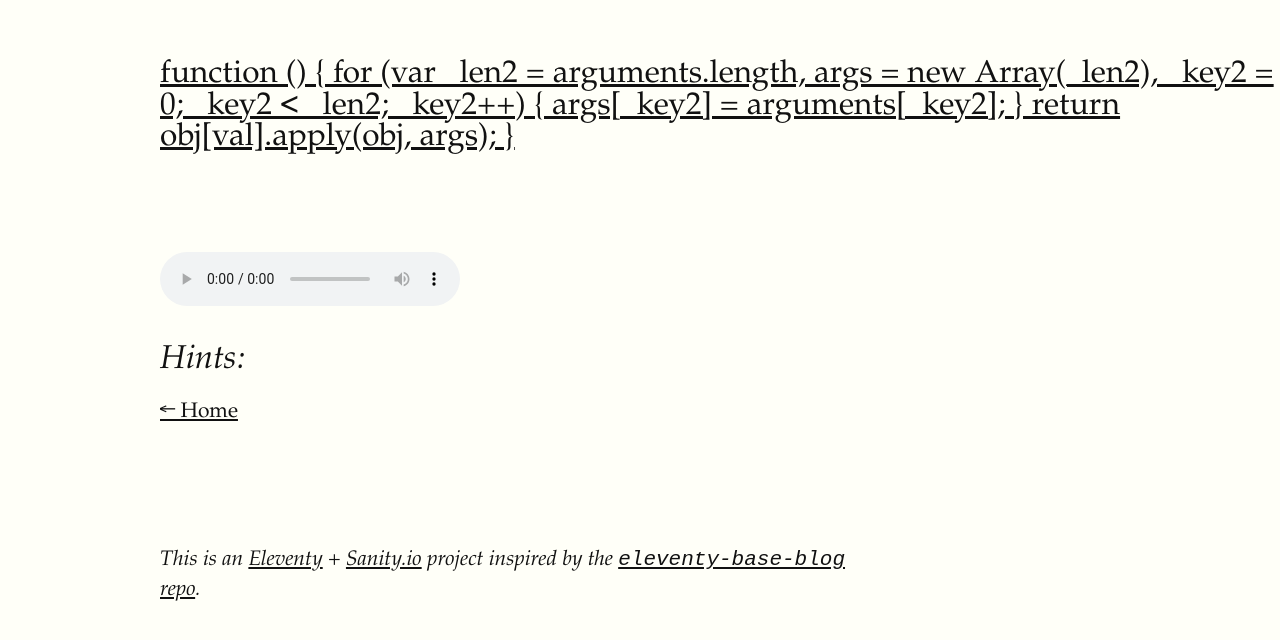
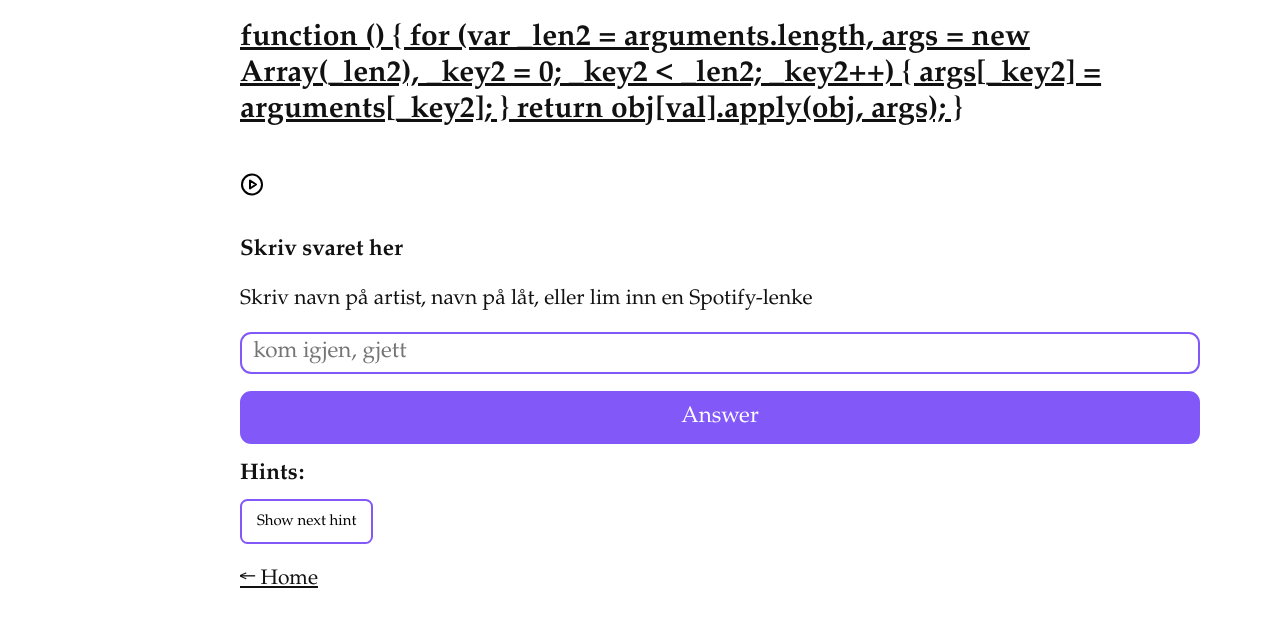
Before and after one commit to boyum/music-quiz, an Eleventy site: page web/question.njk in a window 1280 px wide. Built offline with nearby package versions, Linux system fonts and the light colour scheme; Eleventy itself is replaced by a stand-in of ours; files that its build step writes are made by us from their sources; what @sanity/asset-utils, @sanity/client would draw is missing.

Commit message:
add guess form

```diff
--- a/web/_data/questions.js
+++ b/web/_data/questions.js
@@ -65,7 +65,8 @@ async function getQuestions() {
     title,
     slug,
     audioTrack,
-    hints
+    hints,
+    previewTitle
   }`;
   const order = `| order(publishedAt asc)`;
   const query = [filter, projection, order].join(" ");
--- a/web/_includes/layouts/base.njk
+++ b/web/_includes/layouts/base.njk
@@ -27,10 +27,6 @@
       {{ content | safe }}
     </main>
 
-    <footer>
-        <p><em>This is an <a href="https://www.11ty.io/">Eleventy</a> + <a href="https://www.sanity.io">Sanity.io</a> project inspired by the <a href="https://github.com/11ty/eleventy-base-blog"><code>eleventy-base-blog</code> repo</a>.</em></p>
-    </footer>
-
     <!-- Current page: {{ page.url | url }} -->
   </body>
 </html>
--- a/web/_includes/layouts/question.njk
+++ b/web/_includes/layouts/question.njk
@@ -3,9 +3,22 @@ layout: layouts/base.njk
 templateClass: tmpl-post
 ---
 <article>
-  <audio src="{{question.audioTrackUrl}}" controls></audio>
+  <audio class="quiz-audio" src="{{question.audioTrackUrl}}" controls></audio>
+  <button type="button" class="play-pause" aria-label="Play" data-current-state="pause">
+    <svg aria-hidden="true" class="play-icon" xmlns="http://www.w3.org/2000/svg" width="24" height="24" viewBox="0 0 24 24" fill="none" stroke="currentColor" stroke-width="2" stroke-linecap="round" stroke-linejoin="round"><circle cx="12" cy="12" r="10"></circle><polygon points="10 8 16 12 10 16 10 8"></polygon></svg>
+    <svg aria-hidden="true" class="pause-icon" xmlns="http://www.w3.org/2000/svg" width="24" height="24" viewBox="0 0 24 24" fill="none" stroke="currentColor" stroke-width="2" stroke-linecap="round" stroke-linejoin="round" class="feather feather-pause-circle"><circle cx="12" cy="12" r="10"></circle><line x1="10" y1="15" x2="10" y2="9"></line><line x1="14" y1="15" x2="14" y2="9"></line></svg>
+  </button>
+  <div class="answer-container">
+    <label>
+      <h2>Skriv svaret her</h2>
+      <p>Skriv navn på artist, navn på låt, eller lim inn en Spotify-lenke</p>
+      <input type="text" class="guess-input" placeholder="kom igjen, gjett" />
+    </label>
+    <button type="button" class="answer-button">Answer</button>
+  </div>
 
   <h2>Hints:</h2>
+  <button type="button" class="show-hint">Show next hint</button>
   <ol>
   {% for hint in question.hints %}
     <li class="hint">
@@ -16,3 +29,37 @@ templateClass: tmpl-post
 
   <p><a href="{{ '/' | url }}">← Home</a></p>
 </article>
+
+<script>
+  const states = {
+    PLAY: "play",
+    PAUSE: "pause",
+  };
+
+  const audio = document.querySelector(".quiz-audio");
+  const playPauseButton = document.querySelector(".play-pause");
+
+  playPauseButton.addEventListener("click", () => {
+    const currentState = playPauseButton.dataset.currentState;
+    const isPlaying = currentState === states.PLAY;
+
+    if (isPlaying) {
+      playPauseButton.dataset.currentState = states.PAUSE;
+      audio.play();
+    } else {
+      playPauseButton.dataset.currentState = states.PLAY;
+      audio.pause();
+    }
+  });
+
+  const answerInput = document.querySelector(".guess-input");
+  const answerButton = document.querySelector(".answer-button");
+  answerButton.addEventListener("click", () => {
+    if (answerInput.value.toLowerCase() === "Coldplay - Speed of Sound".toLowerCase()) {
+      alert("CORRECT");
+      answerInput.value = "";
+    } else {
+      alert ("FALSE");
+    }
+  })
+</script>
--- a/web/_includes/style.css
+++ b/web/_includes/style.css
@@ -1,5 +1,15 @@
-/* Tufte-ish CSS styles */
+* + * {
+  margin-top: 0.75em;
+}
+
+*,
+*::before,
+*::after {
+  box-sizing: border-box;
+}
+
 html {
+  --primary-color: #8258f9;
   font-size: 15px;
 }
 
@@ -9,44 +19,9 @@ body {
   margin-right: auto;
   padding-left: 12.5%;
   font-family: Palatino, "Palatino Linotype", "Palatino LT STD", "Book Antiqua", Georgia, serif;
-    background-color: #fffff8;
   color: #111;
   max-width: 1400px;
   counter-reset: sidenote-counter;
-}
-
-h1 {
-    font-weight: 400;
-    margin-top: 4rem;
-    margin-bottom: 1.5rem;
-    font-size: 3.2rem;
-    line-height: 1;
-}
-
-h1.home {
-  font-size: 2.1rem;
-}
-
-h2 {
-    font-style: italic;
-    font-weight: 400;
-    margin-top: 2.1rem;
-    margin-bottom: 1.4rem;
-    font-size: 2.2rem;
-    line-height: 1;
-}
-
-h3 {
-    font-style: italic;
-    font-weight: 400;
-    font-size: 1.7rem;
-    margin-top: 2rem;
-    margin-bottom: 1.4rem;
-    line-height: 1;
-}
-
-article {
-    padding: 5rem 0rem;
 }
 
 section {
@@ -137,3 +112,71 @@ a:visited {
 a:hover {
   text-decoration: none;
 }
+
+.quiz-audio {
+  display: none;
+}
+
+.play-pause {
+  background-color: transparent;
+  border: none;
+  border-radius: 0;
+  cursor: pointer;
+  font-size: 3rem;
+  height: 1em;
+  line-height: 1em;
+  padding: 0;
+  position: relative;
+  width: 1em;
+}
+
+.play-pause svg {
+  height: 1em;
+  left: 0;
+  opacity: 0;
+  position: absolute;
+  top: 0;
+  transition: opacity 0.15s ease-in-out;
+}
+
+.play-pause[data-current-state="pause"] .play-icon,
+.play-pause[data-current-state="play"] .pause-icon {
+  opacity: 1;
+}
+
+h1,
+h2,
+h3,
+p {
+  margin-bottom: 0;
+}
+
+input,
+button {
+  background-color: transparent;
+  border: 2px solid var(--primary-color);
+  border-radius: 0.5em;
+  display: block;
+  font-family: inherit;
+  font-size: 1.5em;
+  padding: 0.25em 0.5em;
+  width: 100%;
+}
+
+.answer-container {
+  display: flex;
+  flex-direction: column;
+}
+
+.answer-button {
+  background-color: var(--primary-color);
+  color: #fff;
+  cursor: padding;
+  padding: 0.5em;
+}
+
+.show-hint {
+  font-size: 1rem;
+  padding: 0.75em 1em;
+  width: auto;
+}
--- a/web/netlify/functions/validate/validate.ts
+++ b/web/netlify/functions/validate/validate.ts
@@ -12,8 +12,8 @@ import sanityClient from '@sanity/client';
 // Read more about configuring environment variables at
 // https://docs.netlify.com/configure-builds/environment-variables/#declare-variables
 const client = sanityClient({
-  projectId: process.env.SANITY_PROJECTID,
-  dataset: process.env.SANITY_DATASET,
+  projectId: process.env.SANITY_PROJECT_ID || '0q6ju337',
+  dataset: process.env.SANITY_DATASET || 'production',
   token: process.env.SANITY_TOKEN,
   // CDN will not be used if token is set
   useCdn: true,
```
Also changed, not shown: web/netlify/functions/validation/validation.ts (+4 -6 lines), 1 other file. Lines whose indentation alone changed are shown as unchanged.
